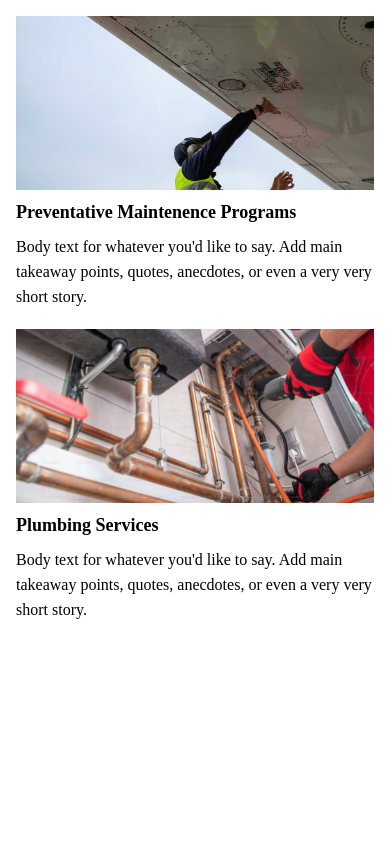
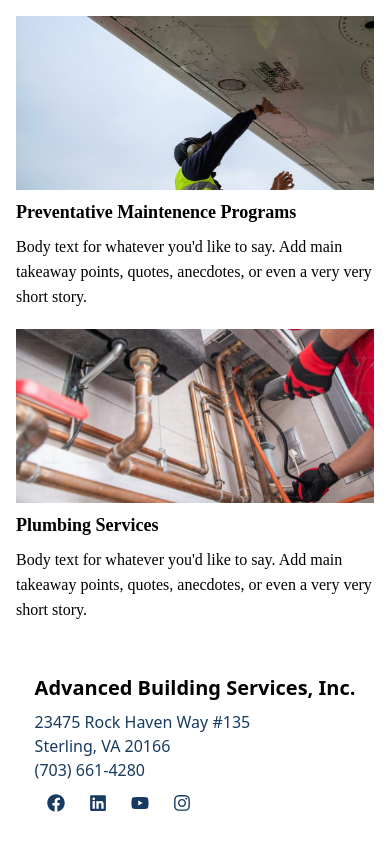
Before and after one commit to vishnu-anantatmula/absi-website, a React (Vite) app: page / in a window 390 px wide. Shown: the part 3317-4161 px from the top of the page. Before the commit the page ends 3959 px from the top, so only its background shows below. Built offline with nearby package versions, Linux system fonts and the light colour scheme.

Commit message:
Static footer mobile version almost complete, need to wrap icons in Link elements when I get the URLs

```diff
--- /dev/null
+++ b/src/Components/FooterSection/Footer.tsx
@@ -0,0 +1,17 @@
+import { FooterIcons } from './FooterIcons';
+
+export function Footer() {
+  return (
+    <div className="flex py-8">
+      <div className="m-auto">
+        <h1 className="font-bold text-xl mb-2">
+          Advanced Building Services, Inc.
+        </h1>
+        <p className="text-blue-950">23475 Rock Haven Way #135</p>
+        <p className="text-blue-950">Sterling, VA 20166</p>
+        <p className="text-blue-950">(703) 661-4280</p>
+        <FooterIcons />
+      </div>
+    </div>
+  );
+}
--- /dev/null
+++ b/src/Components/FooterSection/FooterIcons.tsx
@@ -0,0 +1,12 @@
+import { FaFacebook, FaInstagram, FaLinkedin, FaYoutube } from 'react-icons/fa';
+
+export function FooterIcons() {
+  return (
+    <div className="flex mt-3 px-3 gap-x-6">
+      <FaFacebook className="text-blue-950 text-lg" />
+      <FaLinkedin className="text-blue-950 text-lg" />
+      <FaYoutube className="text-blue-950 text-lg" />
+      <FaInstagram className="text-blue-950 text-lg" />
+    </div>
+  );
+}
--- a/src/Components/HomeSection/NavBar.tsx
+++ b/src/Components/HomeSection/NavBar.tsx
@@ -4,6 +4,7 @@ import { ServicesLinks } from './ServicesLinks';
 import { useState } from 'react';
 import { PortalLinks } from './PortalLinks';
 import { HashLink } from 'react-router-hash-link';
+import { Footer } from '../FooterSection/Footer';
 
 type Props = {
   isOpen: boolean;
@@ -71,6 +72,7 @@ export function NavBar({ isOpen, setIsOpen }: Props) {
         </header>
       </div>
       <Outlet />
+      <Footer />
     </div>
   );
 }
```
